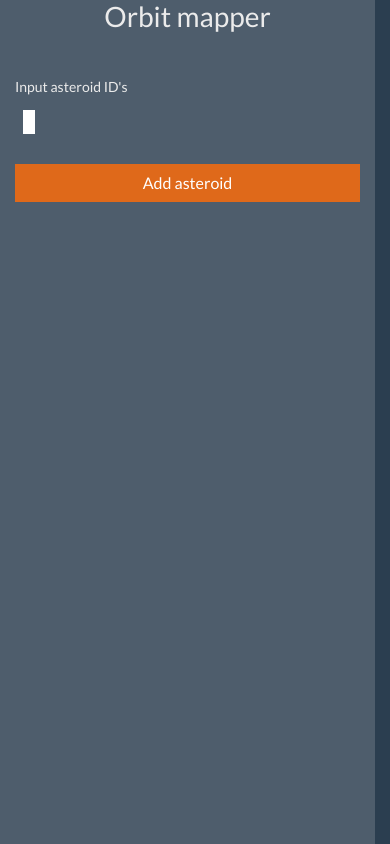
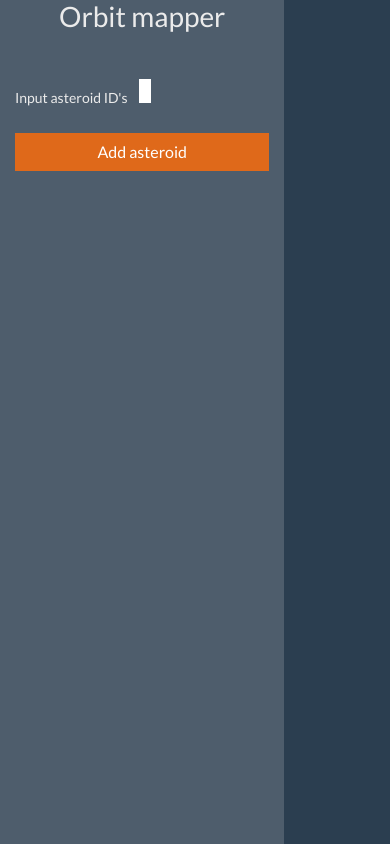
Before and after one commit to MichaelVerdegaal/InfluenceOrbitMapper, a Flask app: page / in a window 390 px wide. Run offline with Flask 2, Linux system fonts and the light colour scheme; style sheets or scripts are compiled from the project's sources; parts of the project's set-up code (start-up, migrations or seed data) failed here and were passed over; some libraries are stand-ins or nearby versions.

Commit message:
Fix pillbox not being responsive

```diff
--- a/viewer/frontend/templates/main_viewer.html
+++ b/viewer/frontend/templates/main_viewer.html
@@ -42,7 +42,7 @@
         $("#asteroidIdInput").select2({
             theme: "bootstrap-5",
             containerCssClass: "select2--small", // For Select2 v4.0
-            width: 'resolve',
+            width: 'style',
             tags: true,
             tokenSeparators: [',', ' ']
         })
```
